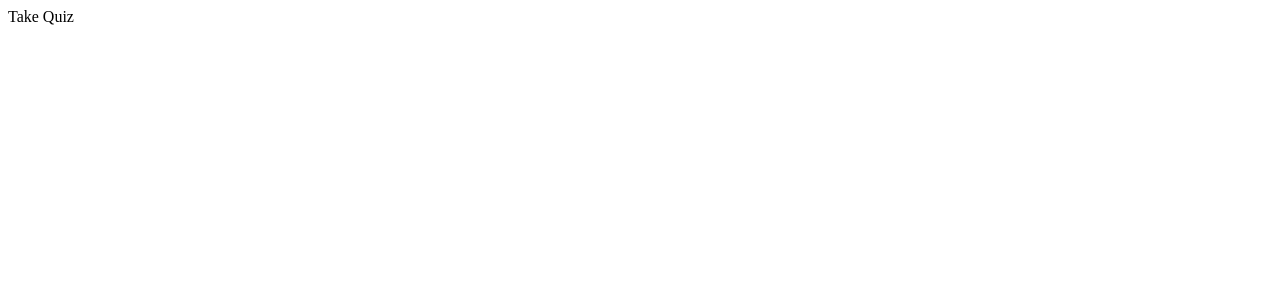
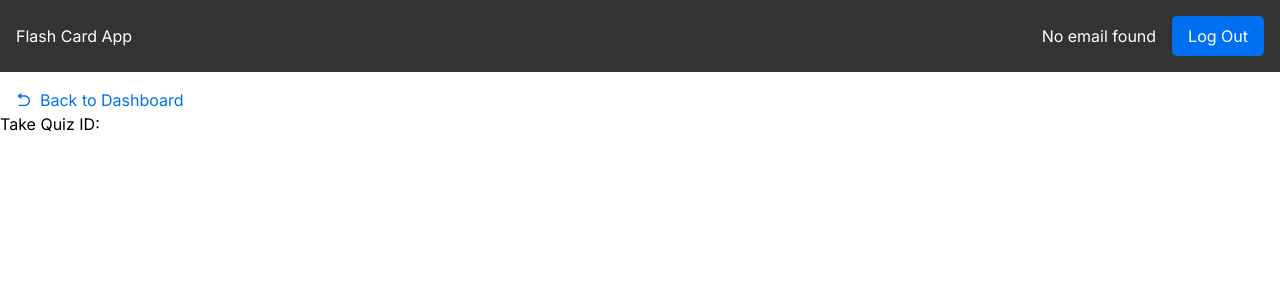
Before and after one commit to shagene/flashcard, a Next.js app: page /take-quiz in a window 1280 px wide. Shown: the top 300 px of the page. Built offline with nearby package versions, Linux system fonts and the light colour scheme.

Commit message:
can now route to a specific quiz

```diff
--- a/src/components/QuizOverview.tsx
+++ b/src/components/QuizOverview.tsx
@@ -1,4 +1,4 @@
-// src/components/QuizOverview.tsx
+import Link from "next/link";
 import React, { useEffect, useState } from "react";
 
 interface Quiz {
@@ -17,6 +17,7 @@ const QuizOverview: React.FC = () => {
     key: keyof Quiz | null;
     direction: "ascending" | "descending" | null;
   }>({ key: null, direction: null });
+  const [isLoading, setIsLoading] = useState(true);
 
   useEffect(() => {
     const fetchQuizOverview = async () => {
@@ -39,8 +40,10 @@ const QuizOverview: React.FC = () => {
 
         const data = await response.json();
         setFetchedQuizzes(data.quizzes);
+        setIsLoading(false);
       } catch (error) {
         console.error("Failed to fetch quiz overview:", error);
+        setIsLoading(false);
       }
     };
 
@@ -74,6 +77,14 @@ const QuizOverview: React.FC = () => {
     }
     return sortableItems;
   }, [fetchedQuizzes, sortConfig]);
+
+  if (isLoading) {
+    return (
+      <div className="flex justify-center items-center">
+        <div>Loading...</div>
+      </div>
+    );
+  }
 
   return (
     <div>
@@ -118,9 +129,9 @@ const QuizOverview: React.FC = () => {
             <tbody className="bg-white divide-y divide-gray-200">
               {sortedQuizzes.map((quiz) => (
                 <tr key={quiz.quiz_id}>
-                  <td className="px-6 py-4 whitespace-nowrap">
-                    <a href={`/take-quiz/${quiz.quiz_id}`}>{quiz.quiz_name}</a>
-                  </td>
+                  <Link href={`/take-quiz?quizId=${quiz.quiz_id}`}>
+                    {quiz.quiz_name}
+                  </Link>
                   <td className="px-6 py-4 whitespace-nowrap">
                     {quiz.num_questions}
                   </td>
--- a/src/pages/take-quiz.tsx
+++ b/src/pages/take-quiz.tsx
@@ -1,12 +1,28 @@
-// // src/pages/take-quiz.tsx
+// src/pages/take-quiz.tsx
 
 import Layout from "../components/LayoutAuth";
-import { useState } from "react";
+import { useState, useEffect } from "react";
 import { useRouter } from "next/router";
 import { useAuth } from "@/hooks/useAuth";
+import LayoutAuth from "../components/LayoutAuth";
+
 const TakeQuizPage = () => {
   useAuth(); // Protect the page
-  return <div>Take Quiz</div>;
+  const router = useRouter();
+  const { quizId } = router.query; // Accessing the quizId parameter from the URL
+
+  useEffect(() => {
+    if (quizId) {
+      console.log(`Quiz ID: ${quizId}`);
+      // You can fetch quiz details using quizId here
+    }
+  }, [quizId]);
+
+  return (
+    <LayoutAuth>
+      <div>Take Quiz ID: {quizId}</div>
+    </LayoutAuth>
+  );
 };
 
 export default TakeQuizPage;
```
